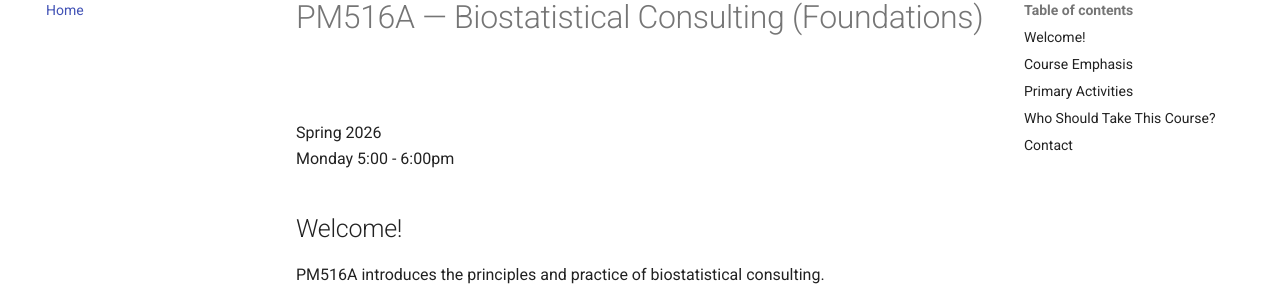
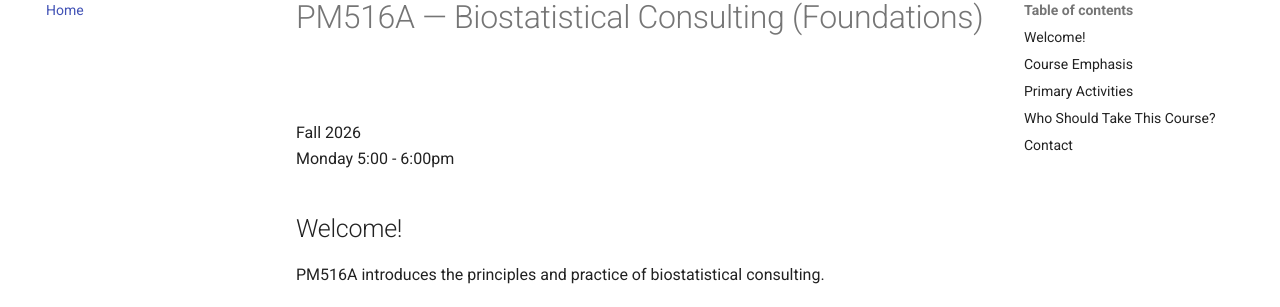
Before and after one commit to USCbiostats/PM516A, an MkDocs documentation site: the page built from docs/index.md, in a window 1280 px wide and 900 px high. Shown: the part 149-456 px from the top of the window. Built offline with MkDocs 1.6.1 and Material for MkDocs 9.7.7, drawn with Linux system fonts in a browser that asks for light colours; comment, search, counter and statistics services are not loaded.

```diff
--- a/docs/index.md
+++ b/docs/index.md
@@ -1,5 +1,5 @@
 # PM516A — Biostatistical Consulting (Foundations)
-Spring 2026 <br>
+Fall 2026 <br>
 Monday 5:00 - 6:00pm
 
 ## Welcome!
--- a/mkdocs.yml
+++ b/mkdocs.yml
@@ -64,7 +64,6 @@ markdown_extensions:
 extra_javascript:
   # for mathjax
   - javascripts/mathjax.js
-  - https://polyfill.io/v3/polyfill.min.js?features=es6
   - https://cdn.jsdelivr.net/npm/mathjax@3/es5/tex-mml-chtml.js
   # for tablesort
   - https://unpkg.com/tablesort@5.3.0/dist/tablesort.min.js
```
